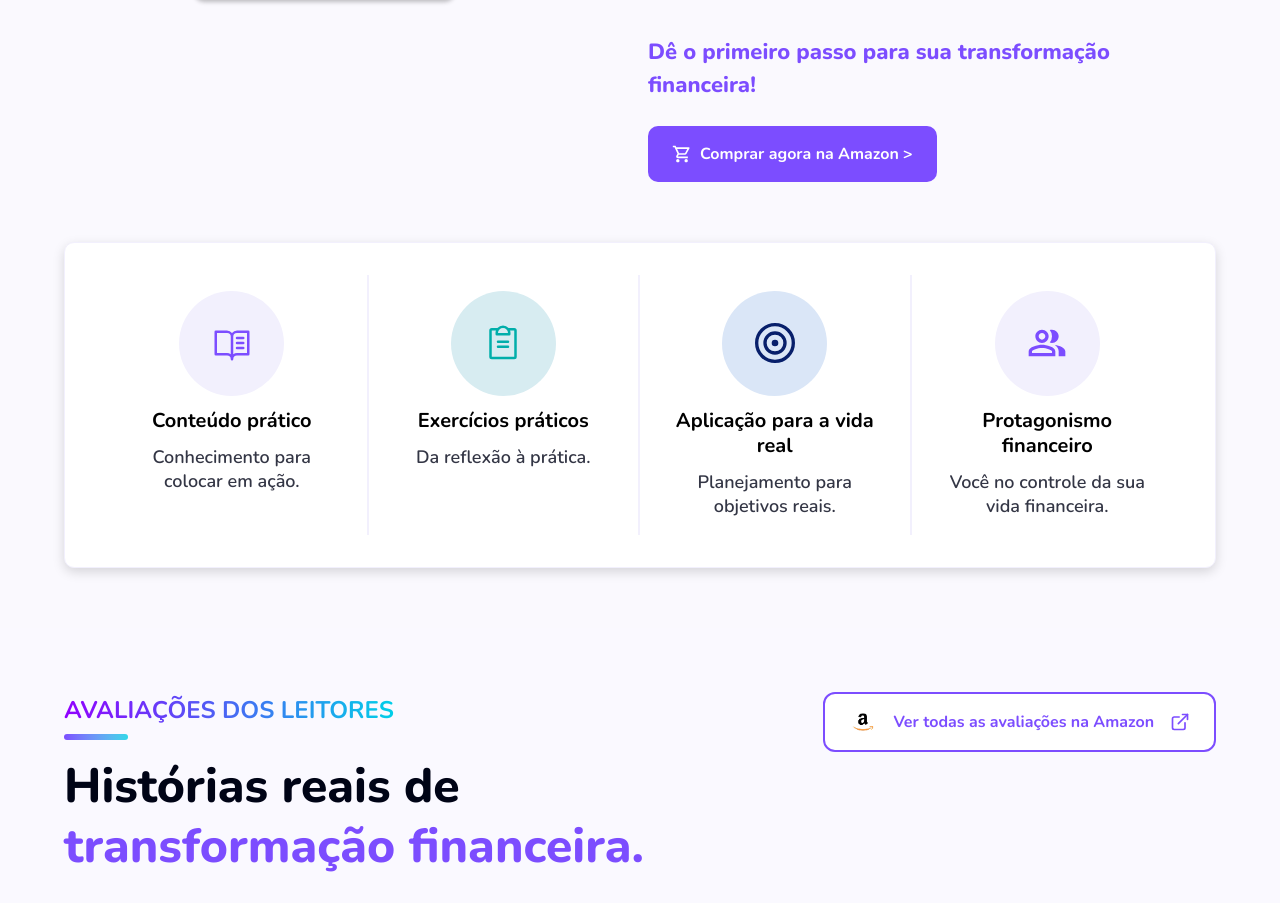
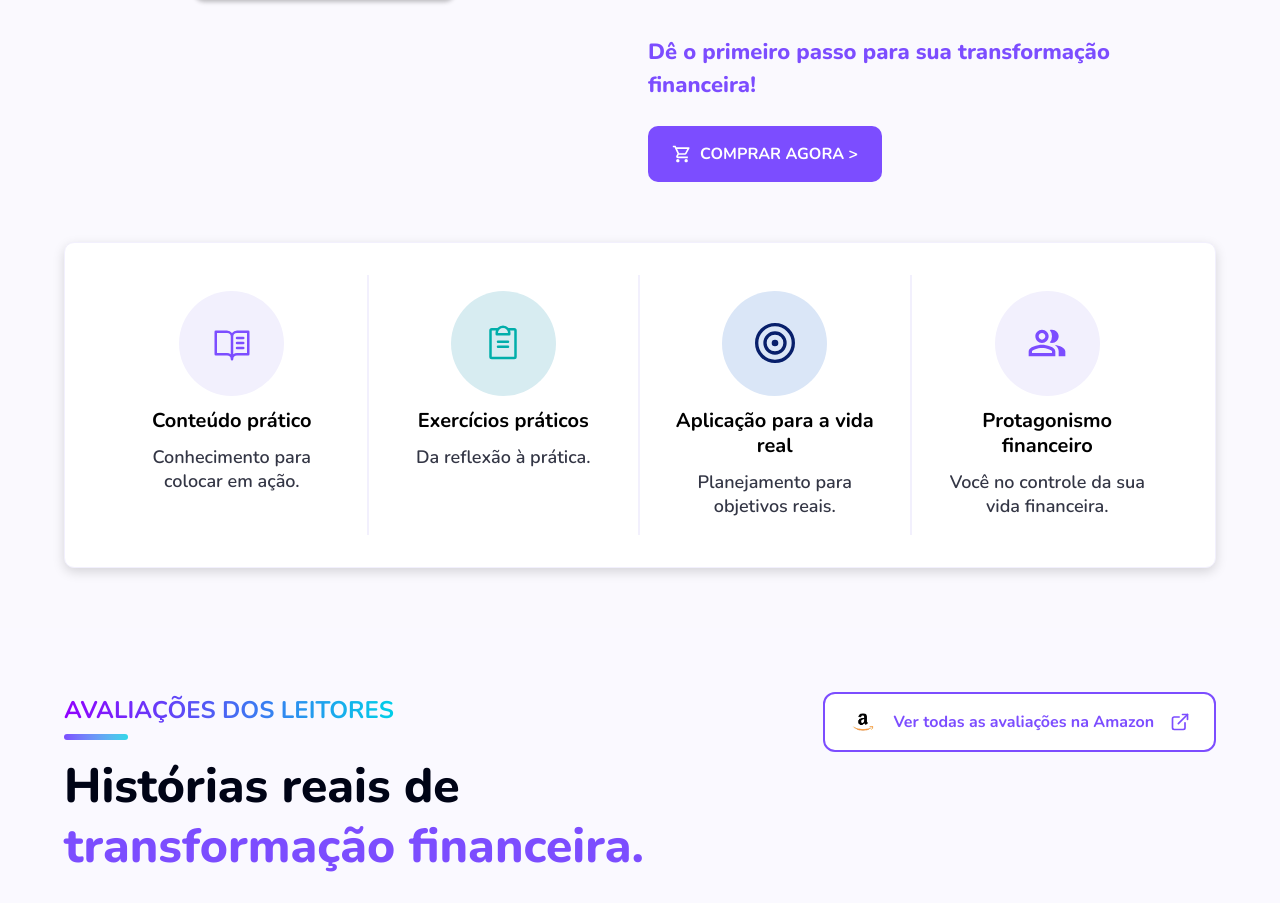
Before and after one commit to simplanejar/website-simplanejar, a Next.js app: page /o-livro in a window 1280 px wide. Shown: the part 869-1772 px from the top of the page. Built offline with nearby package versions, Linux system fonts and the light colour scheme.

Commit message:
fix: book page

```diff
--- a/components/pages/book/About.tsx
+++ b/components/pages/book/About.tsx
@@ -86,7 +86,7 @@ const aboutMockData: AboutData = {
         alt: "Livro Planejamento Financeiro: Você no Controle, da autora Simone Costa."
     },
     buyButton: {
-        text: "Comprar agora na Amazon  >",
+        text: "COMPRAR AGORA  >",
         link: "https://www.amazon.com.br/Planejamento-Financeiro-Voc%C3%AA-no-controle/dp/6550471559/ref=asc_df_6550471559?mcid=6fc688970b95384795e11ebdbce99e58&tag=googleshopp00-20&linkCode=df0&hvadid=709856848245&hvpos=&hvnetw=g&hvrand=15531010741051199456&hvpone=&hvptwo=&hvqmt=&hvdev=c&hvdvcmdl=&hvlocint=&hvlocphy=9102216&hvtargid=pla-1661282036085&psc=1&hvocijid=15531010741051199456-6550471559-&hvexpln=0&language=pt_BR"
     },
     availableButton: {
```
